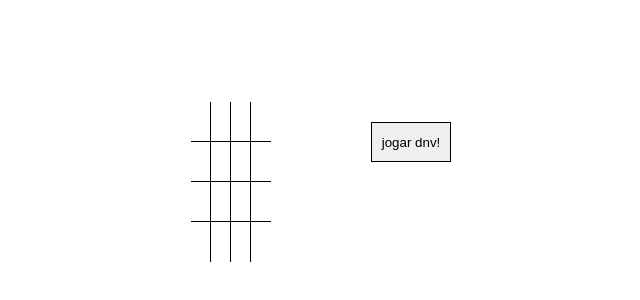
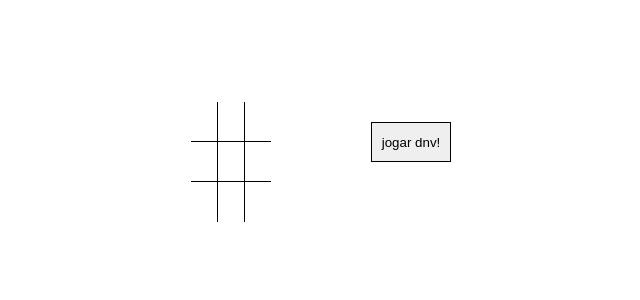
Before and after one commit to c4tc4tc4t/Jogodavelha, a plain HTML site: page index.html in a window 1280 px wide. Shown: the part 258-558 px from the top of the page, without its empty margins (319-959 px from the left). Drawn offline with Linux system fonts and the light colour scheme.

Commit message:
criando tabuleiro pelo JS

```diff
--- a/index.html
+++ b/index.html
@@ -17,30 +17,7 @@
       <button class="botaoJgrDnv" id="botao">jogar dnv!</button>
     </div>
     <div class="miniCont">
-      <div class="linha">
-        <div class="celula"></div>
-        <div class="celula"></div>
-        <div class="celula"></div>
-        <div class="celula"></div>
-      </div>
-      <div class="linha">
-        <div class="celula"></div>
-        <div class="celula"></div>
-        <div class="celula"></div>
-        <div class="celula"></div>
-      </div>
-      <div class="linha">
-        <div class="celula"></div>
-        <div class="celula"></div>
-        <div class="celula"></div>
-        <div class="celula"></div>
-      </div>
-      <div class="linha">
-        <div class="celula"></div>
-        <div class="celula"></div>
-        <div class="celula"></div>
-        <div class="celula"></div>
-      </div>
+
     </div>
 
     <!-- <div>
--- a/script.js
+++ b/script.js
@@ -1,5 +1,15 @@
+const miniCont = document.querySelector(".miniCont");
+
+miniCont.innerHTML =
+  '<div class="linha"></div> <div class="linha"></div> <div class="linha"></div>';
+const linha = document.querySelectorAll(".linha");
+
+linha.forEach((item) => {
+  item.innerHTML =
+    '<div class="celula"></div><div class="celula"></div><div class="celula"></div>';
+});
+
 const a = document.querySelectorAll(".celula");
-
 const Arr = [...a];
 const Arr2 = [];
 
```
